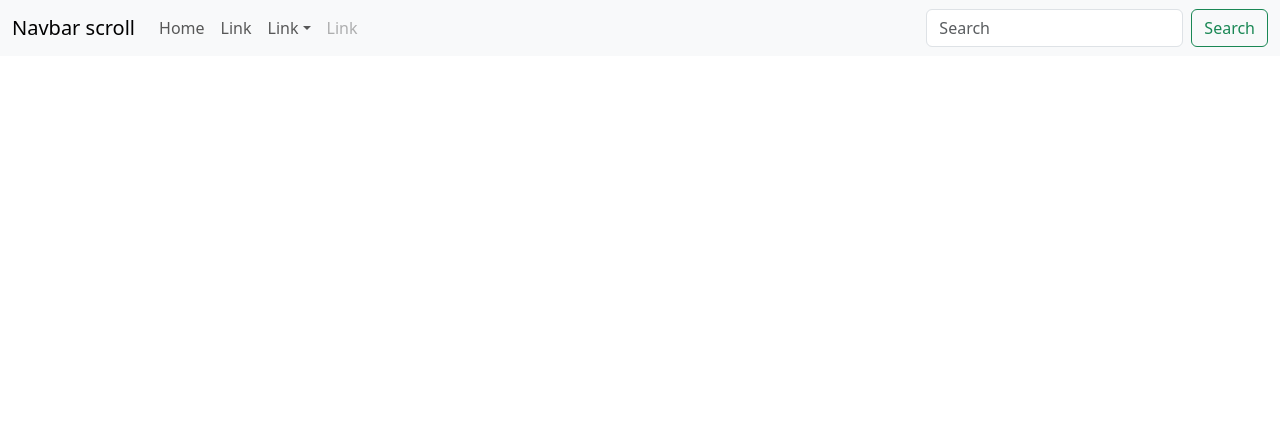
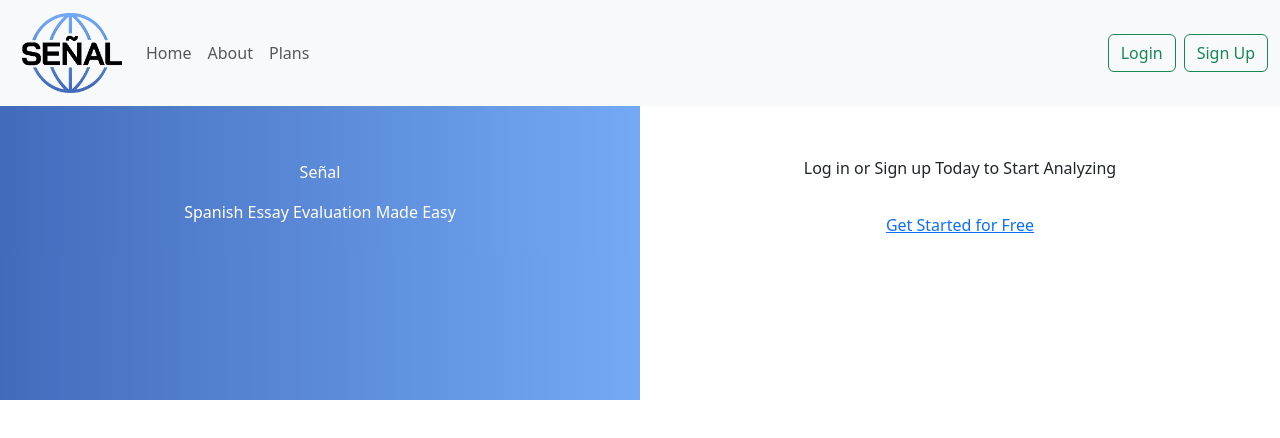
Before and after one commit to ATgzh/senaldesign, a React (Create React App) app: page / in a window 1280 px wide. Shown: the top 438 px of the page. Built offline with nearby package versions, Linux system fonts and the light colour scheme.

Commit message:
Headers Layout
Right and left header box positions done.

```diff
--- a/src/Pages-Components/App.tsx
+++ b/src/Pages-Components/App.tsx
@@ -4,6 +4,7 @@
 import { BrowserRouter as Router, Routes, Route, Link, useLocation} from 'react-router-dom';
 import '../Styles/App.css';
 import Navbar from './Navbar';
+import Home from './Home';
 
 function App() {
   return (
@@ -11,7 +12,7 @@
       <Router>
         <Navbar/>
       <Routes>
-
+      <Route path="/" element={<Home/>}/>
       </Routes>
     </Router>
     </main>
--- /dev/null
+++ b/src/Pages-Components/Home.tsx
@@ -0,0 +1,29 @@
+import React from 'react';
+import 'bootstrap/dist/css/bootstrap.min.css';
+import '../Styles/App.css';
+
+const App: React.FC = () => {
+    return (
+      <main className="main-container">
+        {/* Blue Rectangle Section (Left Side) */}
+        <div className="left-section">
+          {/* Header Section inside the blue rectangle */}
+          <div className="header">
+            <p>Señal</p>
+            <p>Spanish Essay Evaluation Made Easy</p>
+          </div>
+        </div>
+
+        {/* White Rectangle Section (Right Side) */}
+        <div className="right-section">
+          {/* Header Right Section inside the white rectangle */}
+          <div className="header-right">
+            <p>Log in or Sign up Today to Start Analyzing</p>
+            <a href="#" className="btn btn-link">Get Started for Free</a>
+          </div>
+        </div>
+      </main>
+    );
+  }
+
+  export default App;
--- a/src/Pages-Components/Navbar.tsx
+++ b/src/Pages-Components/Navbar.tsx
@@ -1,6 +1,5 @@
-// src/components/Navbar.tsx
 import React from 'react';
-
+import logo from '../Images/logo.png';
 import '../Styles/Navbar.css';
 
 import Button from 'react-bootstrap/Button';
@@ -12,41 +11,28 @@
 
 function NavScrollExample() {
   return (
-    <Navbar expand="lg" className="bg-body-tertiary">
+    <Navbar expand="lg" className="bg-body-tertiary navbar-fixed-top">
       <Container fluid>
-        <Navbar.Brand href="#">Navbar scroll</Navbar.Brand>
+        {/* Logo with proper styling */}
+        <Navbar.Brand href="#">
+          <img src={logo} alt="Logo" />
+        </Navbar.Brand>
+
+        {/* Toggler for smaller screens */}
         <Navbar.Toggle aria-controls="navbarScroll" />
+
+        {/* Navbar links and buttons */}
         <Navbar.Collapse id="navbarScroll">
-          <Nav
-            className="me-auto my-2 my-lg-0"
-            style={{ maxHeight: '100px' }}
-            navbarScroll
-          >
-            <Nav.Link href="#action1">Home</Nav.Link>
-            <Nav.Link href="#action2">Link</Nav.Link>
-            <NavDropdown title="Link" id="navbarScrollingDropdown">
-              <NavDropdown.Item href="#action3">Action</NavDropdown.Item>
-              <NavDropdown.Item href="#action4">
-                Another action
-              </NavDropdown.Item>
-              <NavDropdown.Divider />
-              <NavDropdown.Item href="#action5">
-                Something else here
-              </NavDropdown.Item>
-            </NavDropdown>
-            <Nav.Link href="#" disabled>
-              Link
-            </Nav.Link>
+          <Nav className="me-auto my-2 my-lg-0" style={{ maxHeight: '100px' }} navbarScroll>
+            <Nav.Link href="#home">Home</Nav.Link>
+            <Nav.Link href="#about">About</Nav.Link>
+            <Nav.Link href="#plans">Plans</Nav.Link>
           </Nav>
-          <Form className="d-flex">
-            <Form.Control
-              type="search"
-              placeholder="Search"
-              className="me-2"
-              aria-label="Search"
-            />
-            <Button variant="outline-success">Search</Button>
-          </Form>
+          <div className="d-flex">
+            {/* Login and Sign Up buttons */}
+            <Button variant="outline-success" className="me-2">Login</Button>
+            <Button variant="outline-success">Sign Up</Button>
+          </div>
         </Navbar.Collapse>
       </Container>
     </Navbar>
--- a/src/Styles/App.css
+++ b/src/Styles/App.css
@@ -1,38 +1,38 @@
-.App {
-  font-family: Arial, sans-serif;
+/* Main container for both left and right sections */
+.main-container {
+  display: flex; /* Use flexbox to align the sections side by side */
+  height: 400px; /* Full height of the screen */
 }
 
-.App-logo {
-  height: 40vmin;
-  pointer-events: none;
+/* Left blue section */
+.left-section {
+  background: linear-gradient(to right, #426BBC, #74A9F5);  /* Blue background */
+  width: 50%; /* Take up half of the screen width */
+  display: flex;
+  justify-content: center;
+  align-items: center;  /* Centers the header text vertically */
 }
 
-@media (prefers-reduced-motion: no-preference) {
-  .App-logo {
-    animation: App-logo-spin infinite 20s linear;
-  }
+/* Right white section */
+.right-section {
+  background-color: white;  /* White background */
+  width: 50%; /* Take up half of the screen width */
+  display: flex;
+  justify-content: center;
+  align-items: center;  /* Centers the header-right text vertically */
 }
 
-.App-header {
-  background-color: #282c34;
-  min-height: 100vh;
-  display: flex;
-  flex-direction: column;
-  align-items: center;
-  justify-content: center;
-  font-size: calc(10px + 2vmin);
-  color: white;
+/* Header text inside blue section */
+.header {
+  color: white;  /* Make the text white to contrast with blue */
+  text-align: center; /* Center align the text inside */
 }
 
-.App-link {
-  color: #61dafb;
+/* Right section text (header-right) */
+.header-right {
+  text-align: center; /* Center align the right section's text */
 }
 
-@keyframes App-logo-spin {
-  from {
-    transform: rotate(0deg);
-  }
-  to {
-    transform: rotate(360deg);
-  }
+.header-right a {
+  margin-top: 10px; /* Space for the link */
 }
--- a/src/Styles/Navbar.css
+++ b/src/Styles/Navbar.css
@@ -0,0 +1,15 @@
+.navbar img {
+    width: 100px;
+    height: 80px;
+    margin-left: 10px;
+    object-fit: cover;  /* Ensures the image maintains its aspect ratio */
+  }
+
+  .navbar {
+    position: fixed;
+    top: 0;
+    left: 0;
+    right: 0;
+    z-index: 1000;
+    background-color: #333;
+  }
```
Also changed, not shown: src/Styles/Home.css (added).
